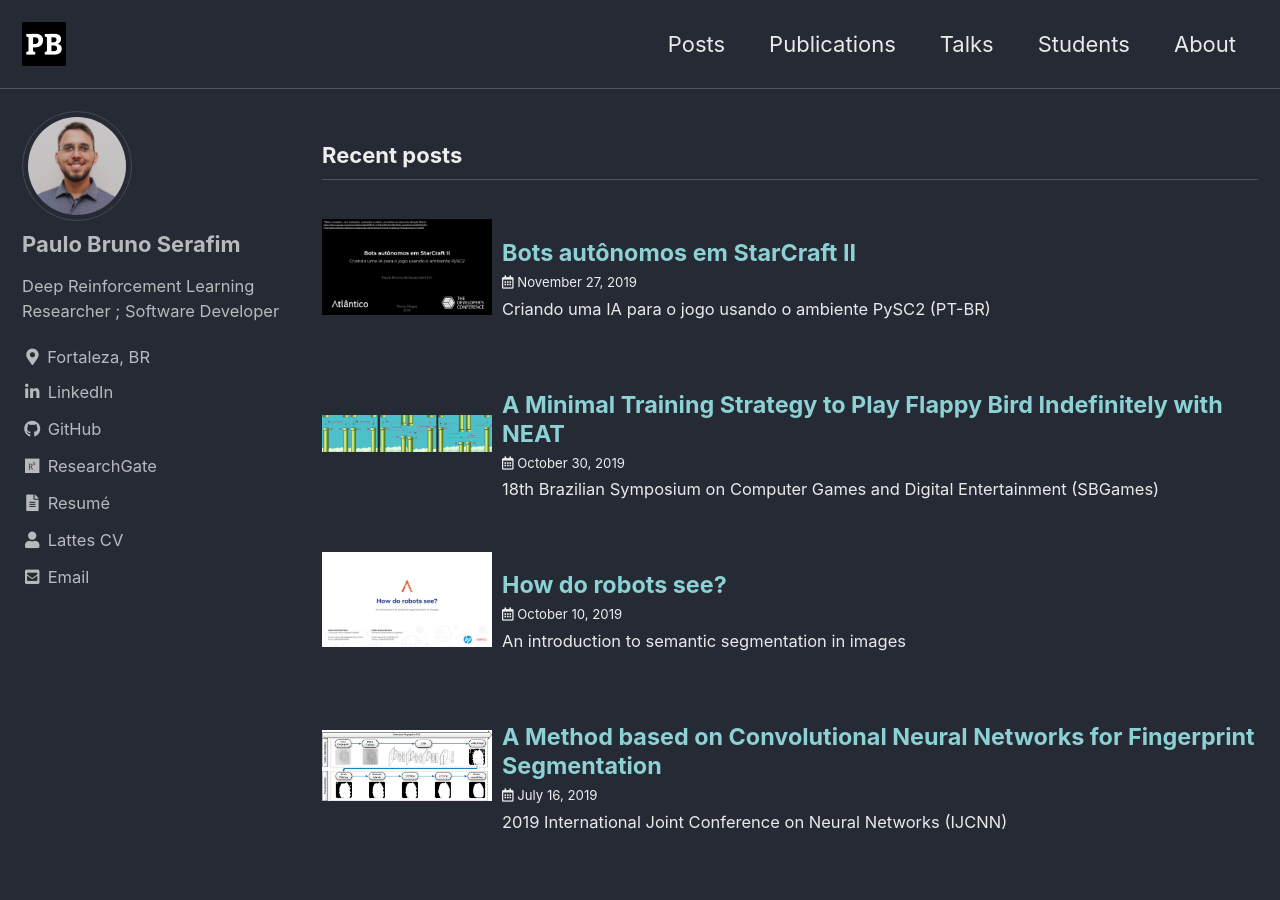
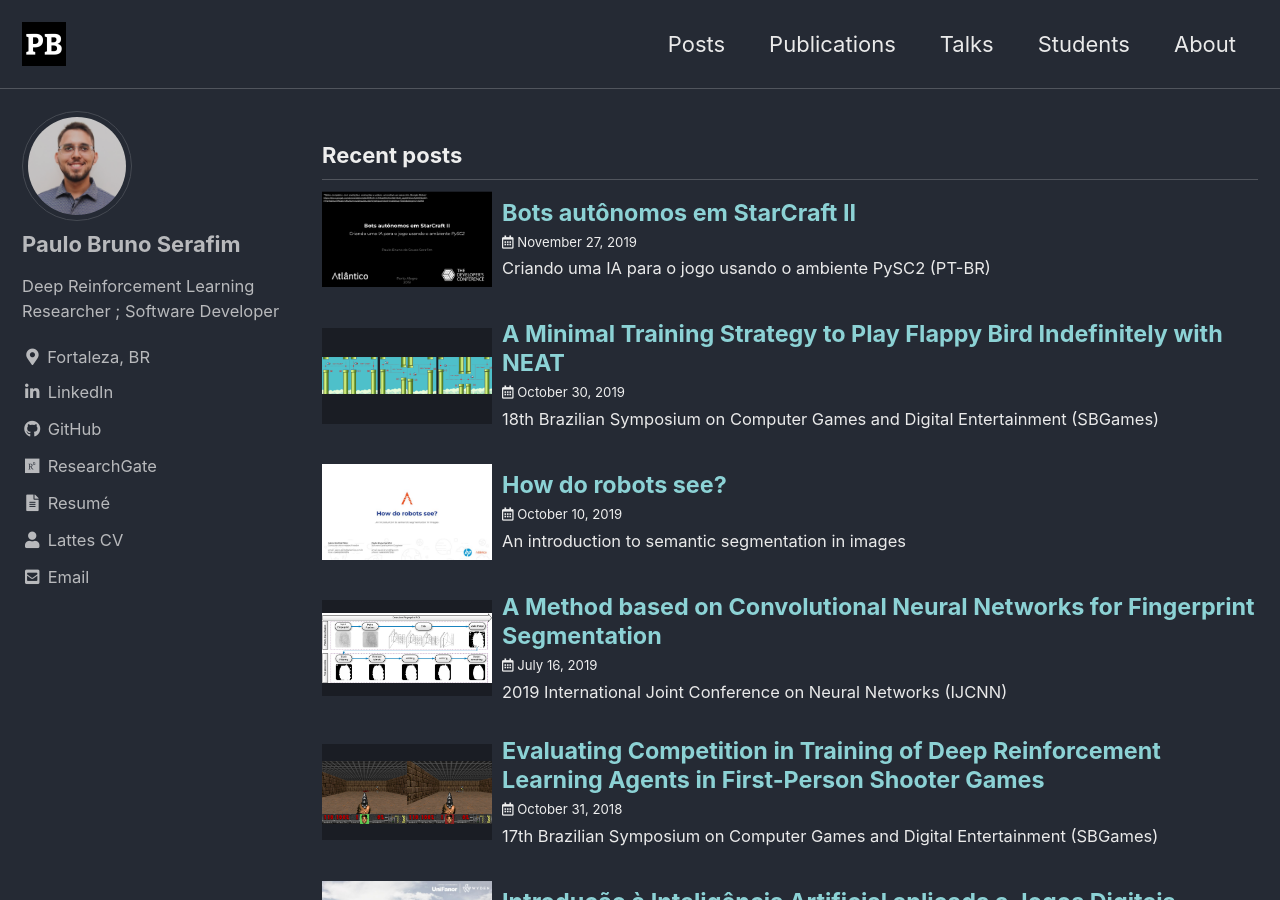
Before and after one commit to paulobruno/PersonalSite, a Jekyll site: the page built from index.html, in a window 1280 px wide and 900 px high. Built offline with Jekyll 4.4.1, drawn with Linux system fonts in a browser that asks for light colours; cached includes are drawn as plain includes; the list of posts is cut into pages by our own code.

Commit message:
Align vertically paper image and title

```diff
--- a/_includes/archive-single.html
+++ b/_includes/archive-single.html
@@ -11,17 +11,19 @@
 {% endif %}
 
 {% if include.type != "grid" and post.thumbnail %}
-<div style="display:flex;">
-  <img style="width:180px;padding-right:10px;margin:auto;margin-left:0;margin-right:0;" src="{{ post.thumbnail }}" alt="">
+<div style="display:flex;align-items:center;margin-bottom:32px">
+  <div style="width:170px;height: 96px;background:#1a1d24;margin-right: 10px;flex-shrink: 0;display: flex;align-items: center;">
+    <img style="width:100%;" src="{{ post.thumbnail }}" alt="">
+  </div>
 {% endif %}
 <div class="{{ include.type | default: "list" }}__item">
   <article class="archive__item" itemscope itemtype="https://schema.org/CreativeWork">
     {% if include.type == "grid" and teaser %}
-      <div class="archive__item-teaser">
+      <div class="archive__item-teaser" style="margin-bottom:10px">
         <img src="{{ teaser | relative_url }}" alt="">
       </div>
     {% endif %}
-    <h2 class="archive__item-title no_toc" itemprop="headline">
+    <h2 class="archive__item-title no_toc" itemprop="headline" style="margin-top:0">
       {% if post.link %}
         <a href="{{ post.link }}">{{ title }}</a> <a href="{{ post.url | relative_url }}" rel="permalink"><i class="fas fa-link" aria-hidden="true" title="permalink" style="text-decoration:none;"></i><span class="sr-only">Permalink</span></a>
       {% else %}
@@ -32,7 +34,7 @@
     {% include post__meta.html type=include.type %}
 
     {% if page.subtitle %}
-        <p class="archive__item-excerpt" itemprop="description">{{ page.subtitle }}</p>
+        <p class="archive__item-excerpt" itemprop="description" style="margin:0">{{ page.subtitle }}</p>
     {% else %}
         {% if post.excerpt %}<p class="archive__item-excerpt" itemprop="description">{{ post.excerpt | markdownify | strip_html | truncate: 160 }}</p>{% endif %}
     {% endif %}
```
